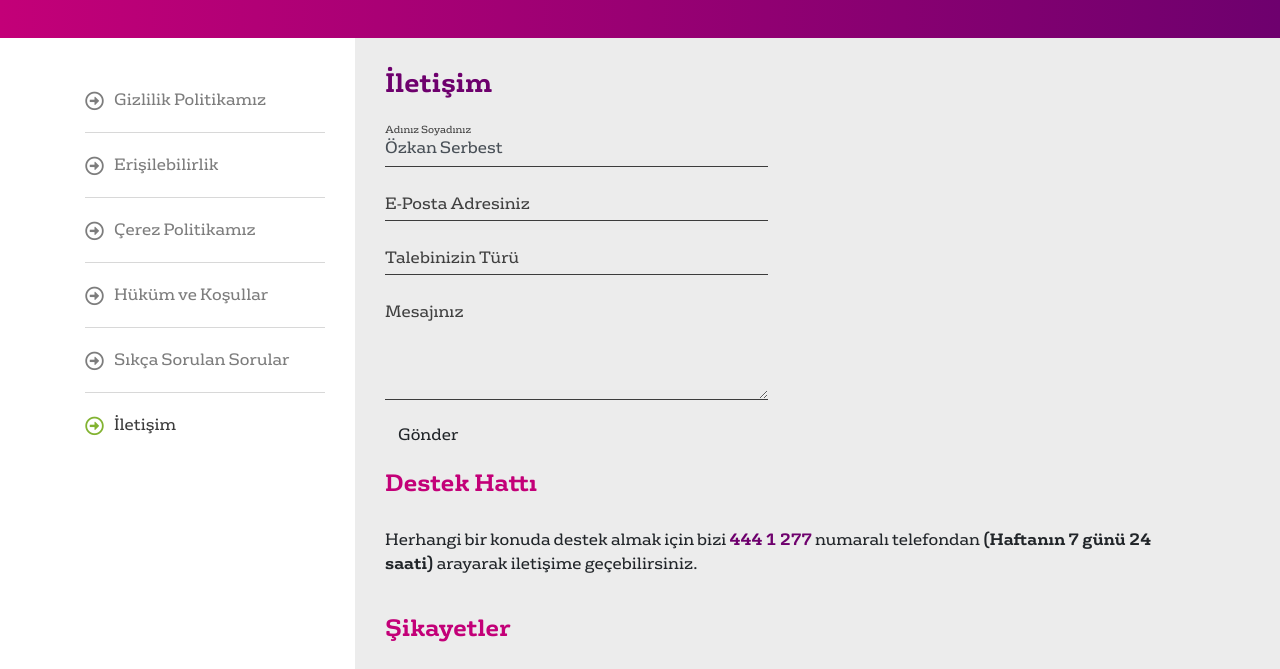
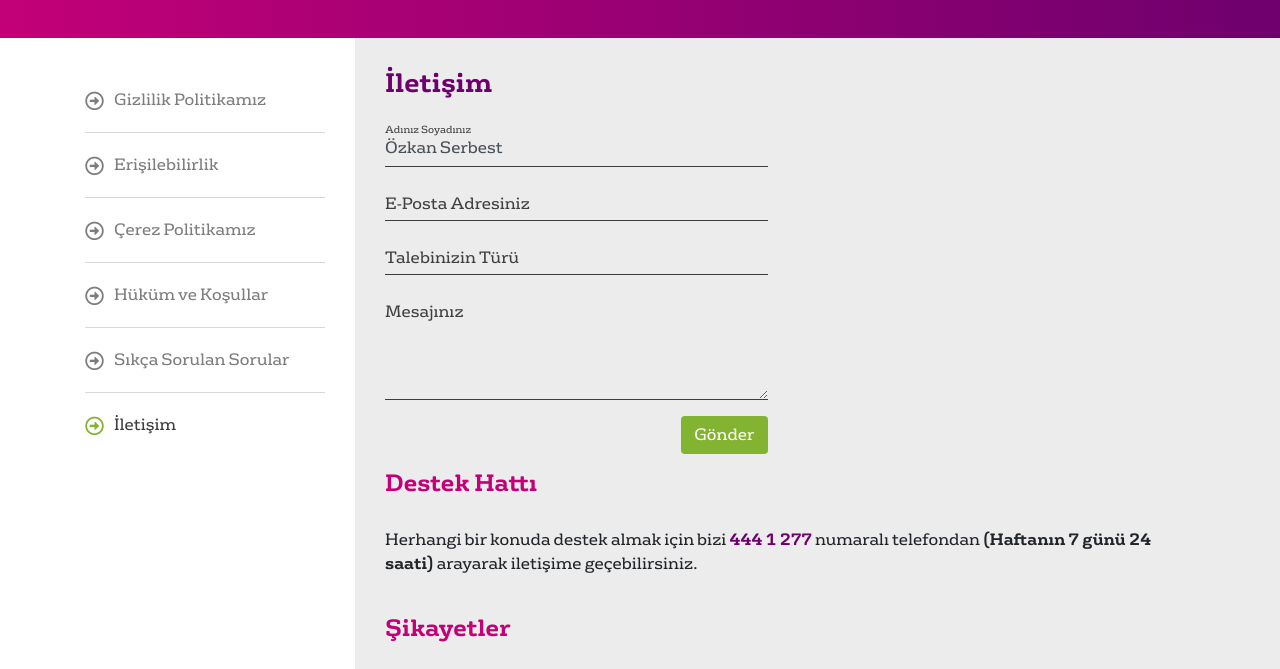
Before and after one commit to ogrencimenusu/cppgrup, a plain HTML site: page contact.html in a window 1280 px wide. Shown: the part 86-755 px from the top of the page. Drawn offline with Linux system fonts and the light colour scheme; files whose address does not match are found by name.

Commit message:
contact buton düznleme

```diff
--- a/contact.html
+++ b/contact.html
@@ -200,7 +200,7 @@
                           <label class="input" for="mesaj" title="Mesajınız" data-title="Mesajınız"></label>
                        </div>
                        <div class="form-group" style="overflow:hidden">
-                          <button type="submit" class="btn ">
+                          <button type="submit" class="btn btn-green float-right">
                              Gönder
                           </button>
                        </div>
```
